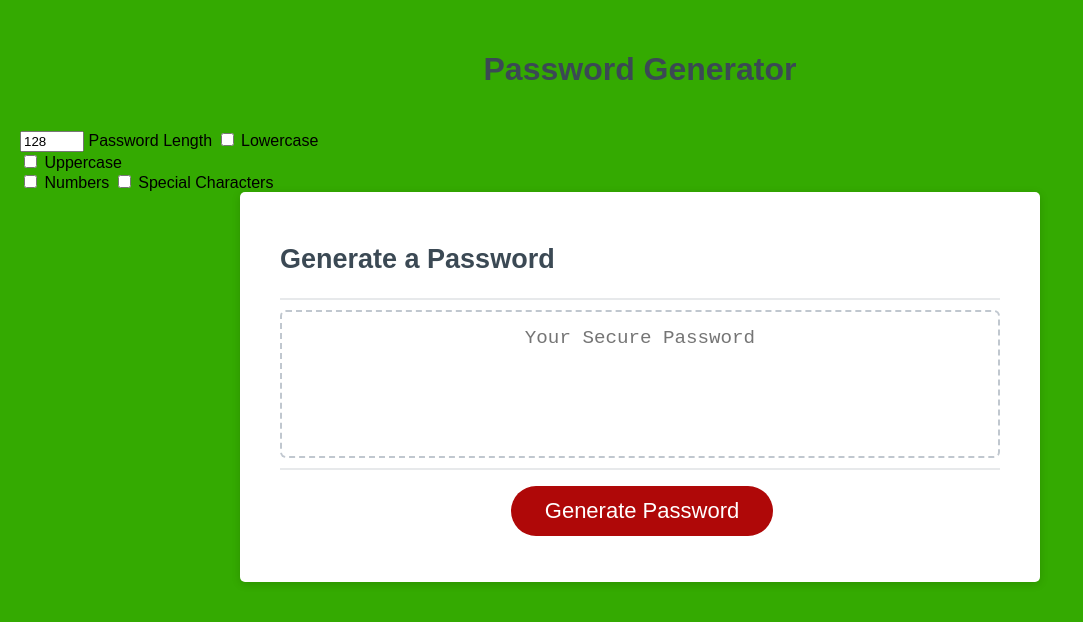
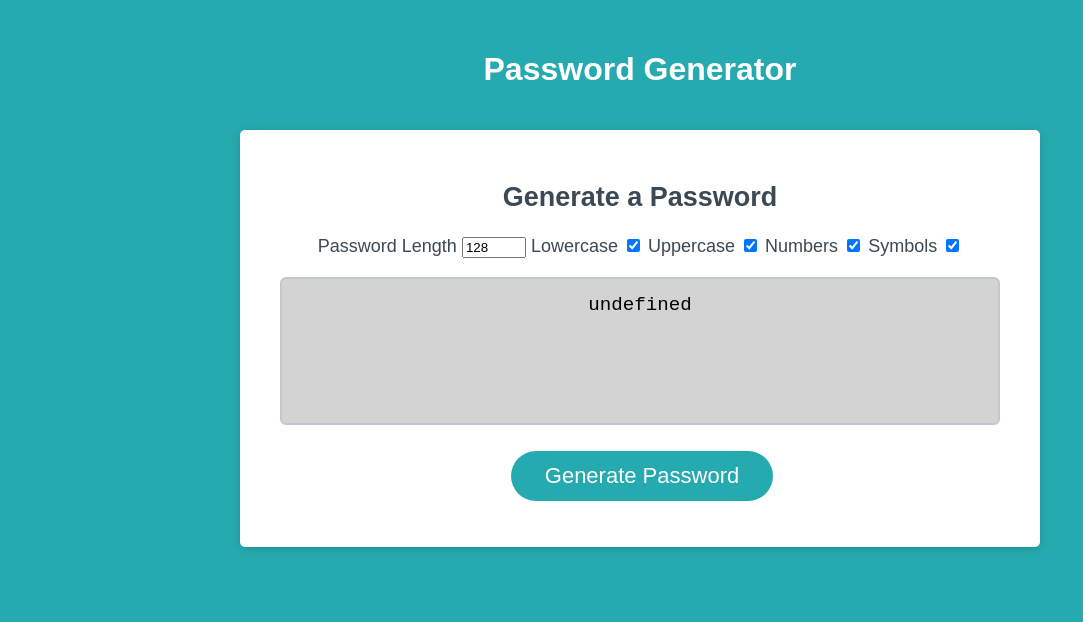
Before and after one commit to brunojoey/password-generator, a plain HTML site: page index.html in a window 1280 px wide. Both pictures are taken after a click on the button "Generate Password". Shown: the whole page, without its empty margins (0-1083 px from the left). Drawn offline with Linux system fonts and the light colour scheme.

Commit message:
changed some css in the header, background, the form, and the password background

```diff
--- a/Assets/script.js
+++ b/Assets/script.js
@@ -1,24 +1,50 @@
 var getPassword = document.querySelector("#password");
+var passwordLengthEl = document.getElementById('passwordLength');
+var uppercaseEl = document.getElementById('uppercase');
+var lowercaseEl = document.getElementById('lowercase');
+var numbersEl = document.getElementById('numbers');
+var symbolsEl = document.getElementById('symbols');
+var generateEl = document.getElementById('generate');
 
-var resultEL = document.getElementById('result');
-var passwordLengthEl = document.getElementById('passwordLength');
-var uppercaseEL = document.getElementById('uppercase');
-var lowercaseEL = document.getElementById('lowercase');
-var numbersEL = document.getElementById('numbers');
-var symbolsEL = document.getElementById('symbols');
-var generate = document.getElementById('generate');
-
-var generateFunction = {
+var randomFunction = {
   lower:  getRandomLower,
   upper: getRandomUpper,
   number: getRandomNumber,
   symbol: getRandomSymbol
 };
 
-generate.addEventListener("click", function() {
-  var passwordLength = parseInt(passwordLengthEl.length);
-})
-console.log(length);
+// Generate event listener
+generateEl.addEventListener('click', function() {
+  var length = parseInt(passwordLengthEl.length);
+  var hasUpper = uppercaseEl.checked;
+  var hasLower = lowercaseEl.checked;
+  var hasNumber = numbersEl.checked;
+  var hasSymbol = symbolsEl.checked;
+
+  getPassword.innerText = generatePassword(
+    hasLower,
+    hasUpper,
+    hasNumber,
+    hasSymbol,
+    length
+    );
+});
+
+// Generate password function
+function generatePassword(upper, lower, symbol, length, number) {
+  // 1. initialize password variable
+  // 2. Filter out unchecked types
+  // 3. Loop over length. Call generator function for each type
+  // 4. Add final password to the password variable and return it
+
+  var generatedPassword = " ";
+
+  var typesCount = upper + lower + symbol + length + number;
+  console.log("Types Count: ", typesCount)
+
+  var typesArr = [{upper}, {lower}, {number}, {symbol}];
+  console.log("typesArr: ", typesArr);
+}
 
 function getRandomLower() {
   return String.fromCharCode(Math.floor(Math.random() * 26) + 97);
@@ -30,6 +56,6 @@ function getRandomNumber() {
   return String.fromCharCode(Math.floor(Math.random() * 26) + 48);
 }
 function getRandomSymbol() {
-  var symbol = '!@#$%^&*()./,<>=+'
-  return symbol(Math.floor(Math.random() * symbol.length));
+  var symbol = '!@#$%^&*()./,<>=+';
+  return symbol[Math.floor(Math.random() * symbol.length)];
 }
--- a/Assets/style.css
+++ b/Assets/style.css
@@ -14,7 +14,7 @@ body,
 
 body {
   font-family: sans-serif;
-  background-color: #34aa01;
+  background-color: #25aaaf;
 }
 
 .wrapper {
@@ -27,7 +27,7 @@ header {
   text-align: center;
   padding: 20px;
   padding-top: 0px;
-  color: hsl(206, 17%, 28%);
+  color: hsl(0, 100%, 100%);
 }
 
 .card {
@@ -40,6 +40,7 @@ header {
   margin: 0 auto;
   max-width: 800px;
   padding: 30px 40px;
+  text-align: center;
 }
 
 .card-header::after {
@@ -47,7 +48,6 @@ header {
   display: block;
   width: 100%;
   background: #e7e9eb;
-  height: 2px;
 }
 
 .card-body {
@@ -63,7 +63,6 @@ header {
   display: block;
   width: 100%;
   background: #e7e9eb;
-  height: 2px;
 }
 
 .card-footer::after {
@@ -74,7 +73,7 @@ header {
 
 .btn {
   border: none;
-  background-color: hsl(360, 91%, 36%);
+  background-color: #25aaaf;
   border-radius: 25px;
   box-shadow: rgba(0, 0, 0, 0.1) 0px 1px 6px 0px rgba(0, 0, 0, 0.2) 0px 1px 1px
     0px;
@@ -97,6 +96,11 @@ button[disabled] {
   float: right;
 }
 
+form {
+  text-align: center;
+  padding-bottom: .5em;
+}
+
 #password {
   -webkit-appearance: none;
   -moz-appearance: none;
@@ -112,10 +116,11 @@ button[disabled] {
   text-align: center;
   margin-top: 10px;
   margin-bottom: 10px;
-  border: 2px dashed #c0c7cf;
+  border: 2px solid #c0c7cf;
   border-radius: 6px;
   resize: none;
   overflow: hidden;
+  background-color: lightgray;
 }
 
 @media (max-width: 690px) {
--- a/index.html
+++ b/index.html
@@ -13,23 +13,26 @@
         <h1>Password Generator</h1>
       </header>
 
-      <form id="myForm">
-        <input type="number" id="passwordLength" min="8" max="128" value="128"/>
-        <label for="passwordLength">Password Length</label>
-        <input type="checkbox" id="lowercaseBox" name="characterType" value="lowercase">
-        <label for="lowercase">Lowercase</label><br>
-        <input type="checkbox" id="uppercaseBox" name="characterType" value="uppercase">
-        <label for="uppercaseBox">Uppercase</label><br>
-        <input type="checkbox" id="numbersBox" name="characterType" value="numbers">
-        <label for="numbers">Numbers</label>
-        <input type="checkbox" id="specialCharactersBox" name="characterType" value="specialCharacters">
-        <label for="specialCharactersBox">Special Characters</label><br>
-      </form>
 
       <div class="card">
         <div class="card-header">
           <h2>Generate a Password</h2>
         </div>
+        <div class="form">
+        <form id="myForm">
+
+          <label for="passwordLength">Password Length</label>
+          <input type="number" id="passwordLength" min="8" max="128" value="128"/>
+          <label for="lowercase">Lowercase</label>
+          <input type="checkbox" id="lowercase" checked/>
+          <label for="uppercase">Uppercase</label>
+          <input type="checkbox" id="uppercase" checked/>
+          <label for="numbers">Numbers</label>
+          <input type="checkbox" id="numbers" checked/>
+          <label for="symbols">Symbols</label>
+          <input type="checkbox" id="symbols" checked/>
+        </form>
+      </div>
         <div class="card-body">
           <textarea
             readonly
```
Also changed, not shown: Assets copy/script.js (added, +57 -0 lines).
